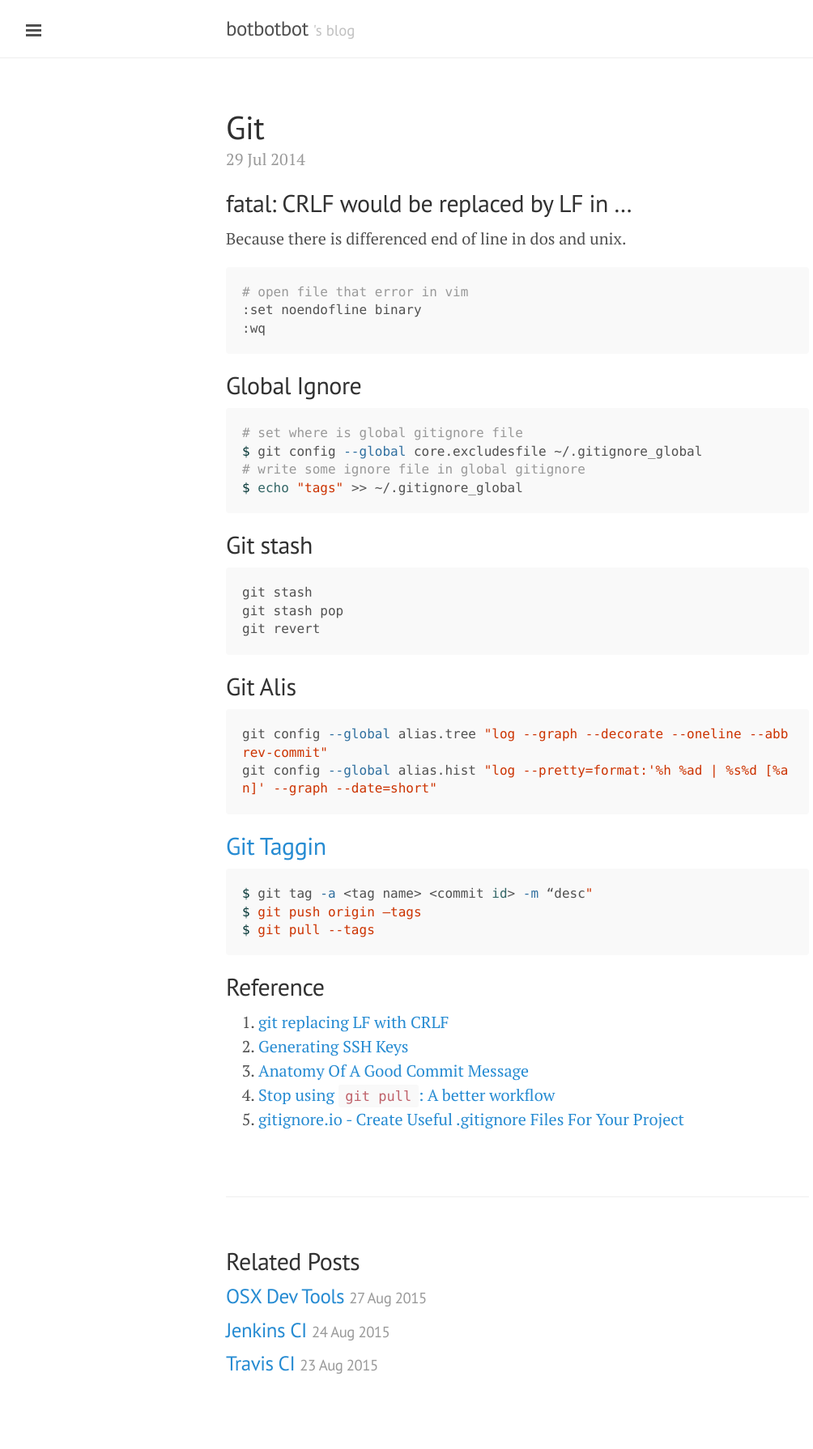
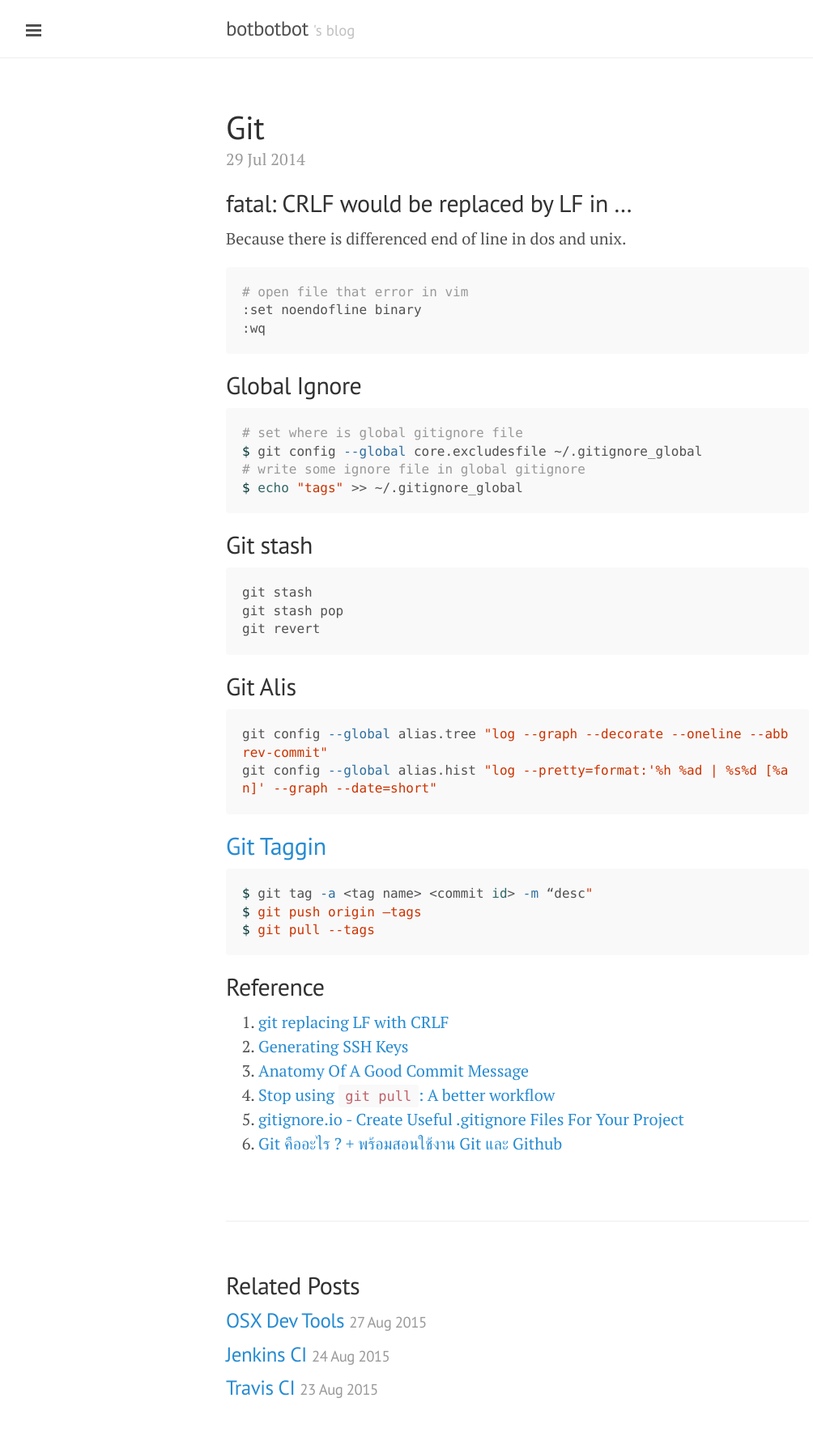
Before and after one commit to ibotdotout/ibotdotout.github.io, a Jekyll site: the page built from _posts/2014-07-29-git.md, in a window 1280 px wide. Shown: the whole page at 81% size, without its empty margins (1-1005 px from the left). Built offline with Jekyll 4.4.1, drawn with Linux system fonts in a browser that asks for light colours; Markdown is read by kramdown in place of the engine named in the settings; before the commit the page ends 1760 px from its top, so only the background shows below that.

Commit message:
Update: git th starter

```diff
--- a/_posts/2014-07-29-git.md
+++ b/_posts/2014-07-29-git.md
@@ -54,3 +54,4 @@ $ git pull --tags
 3. [Anatomy Of A Good Commit Message](https://adamcod.es/2012/07/03/anatomy-of-a-good-commit-message.html)
 4. [Stop using `git pull`: A better workflow](https://adamcod.es/2014/12/10/git-pull-correct-workflow.html)
 5. [gitignore.io - Create Useful .gitignore Files For Your Project](https://gitignore.io/)
+6. [Git คืออะไร ? + พร้อมสอนใช้งาน Git และ Github](http://devahoy.com/2015/08/introduction-to-git-and-github/)
```
